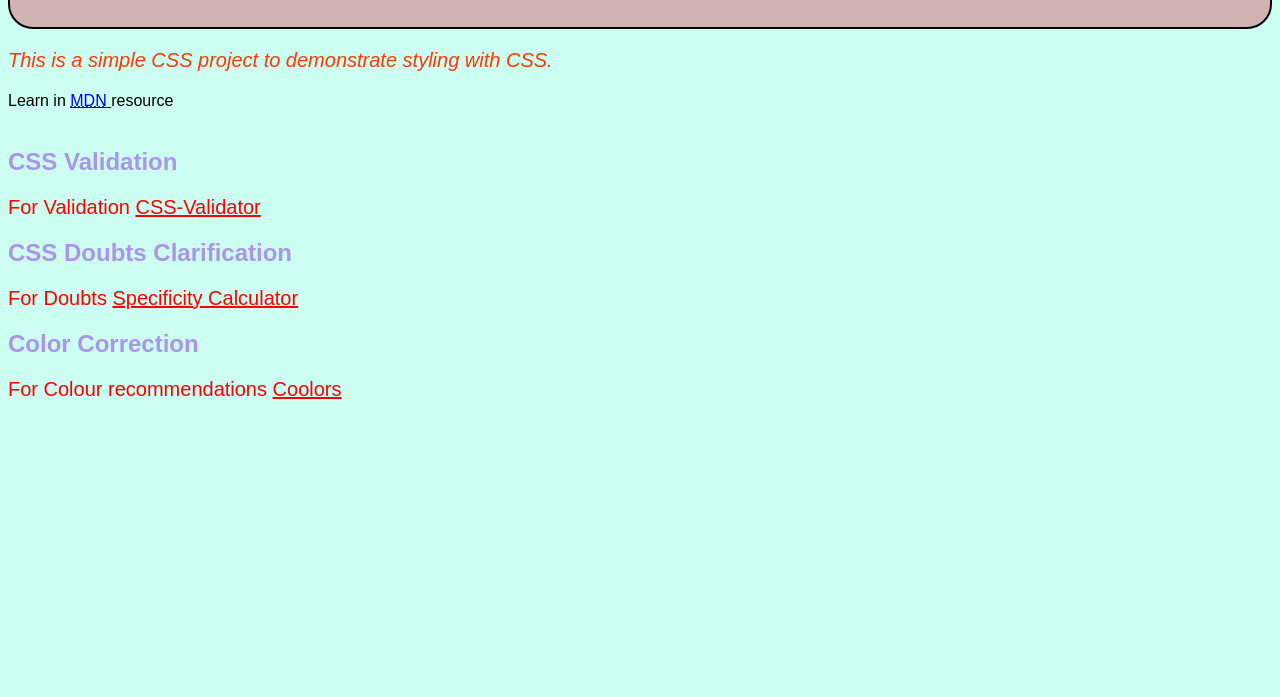
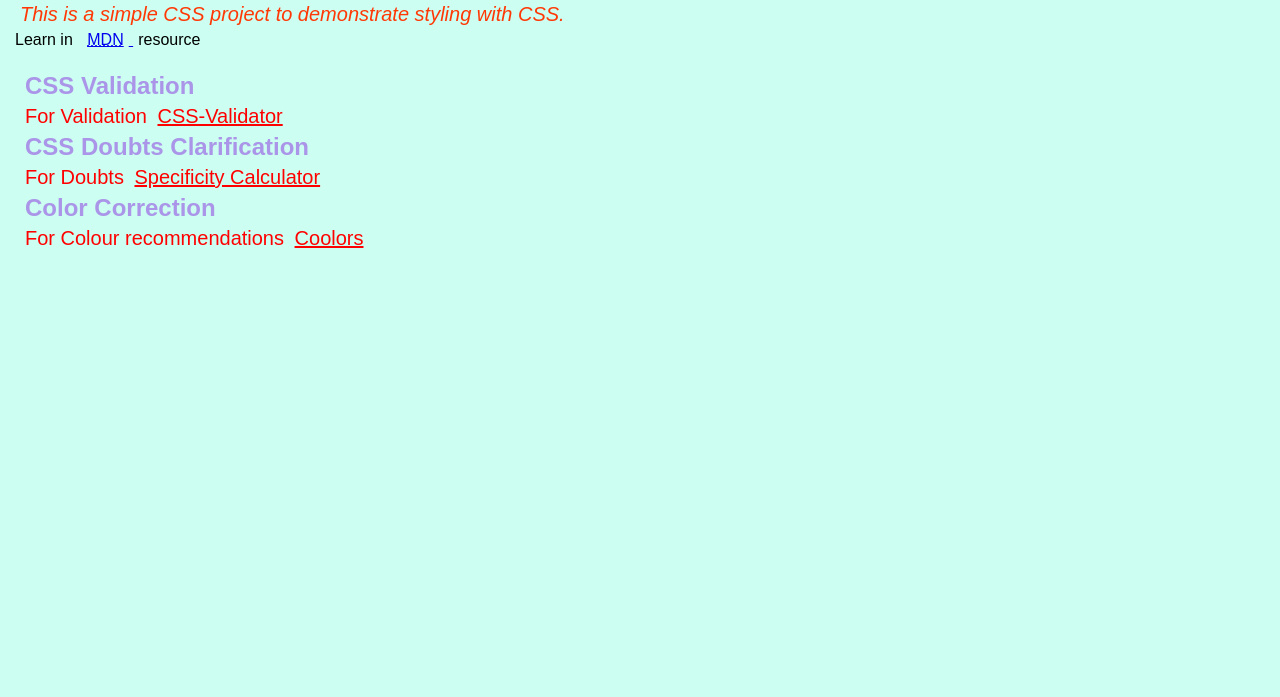
Before and after one commit to manikandan110306/CSS-Project, a plain HTML site: page index.html in a window 1280 px wide. Shown: the part 103-800 px from the top of the page. Drawn offline with Linux system fonts and the light colour scheme.

Commit message:
initialcommit

```diff
--- a/Styles/main.css
+++ b/Styles/main.css
@@ -1,6 +1,6 @@
 p{
     color: rgb(255, 56, 6);
-    font-size: 20px;
+    font-size: 20px; /* dont use this because there is an disadvantage if the user has selected small text but in our page it will be 20px ie large so dont use it.*/
 }
 
 body{
@@ -21,5 +21,6 @@ p a{
 }
 
 *{
+    margin:5px;
     font-family: Arial, sans-serif;
 }
```
Also changed, not shown: index.html (+1 -0 lines).
